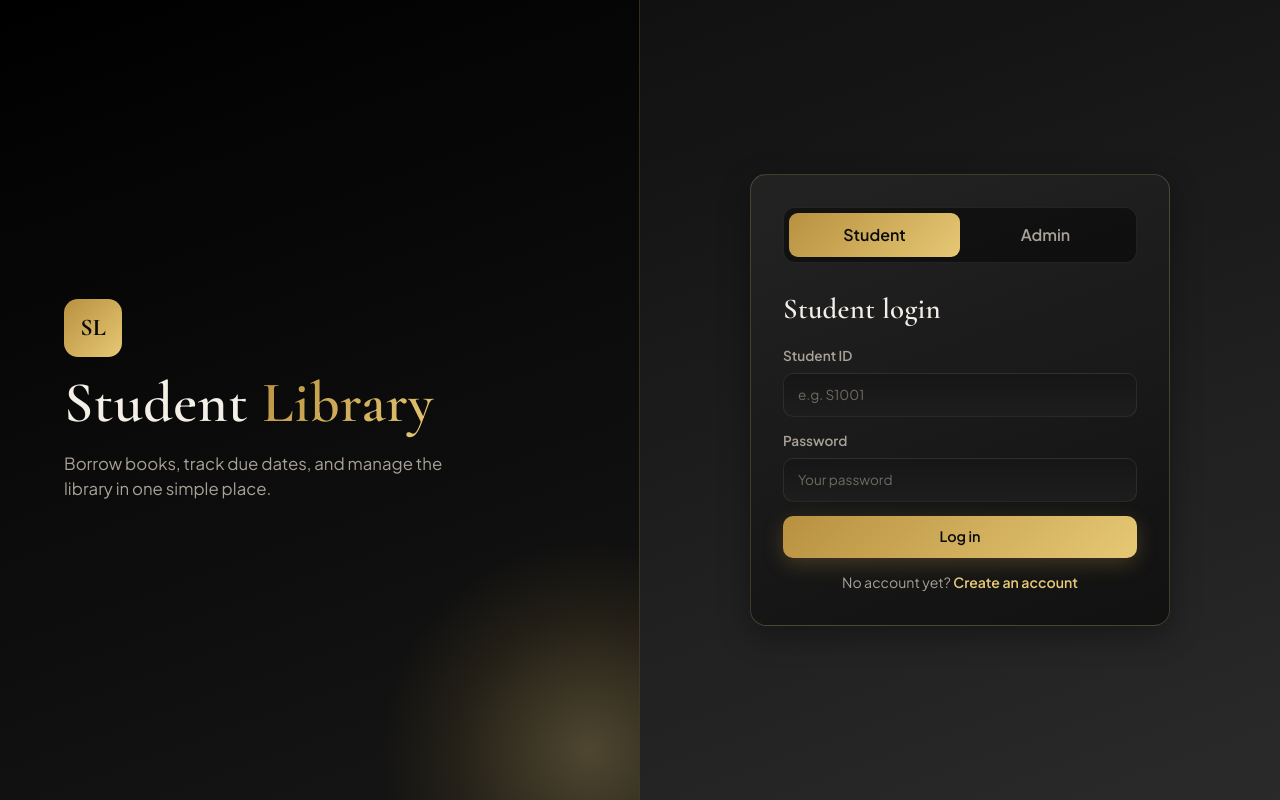
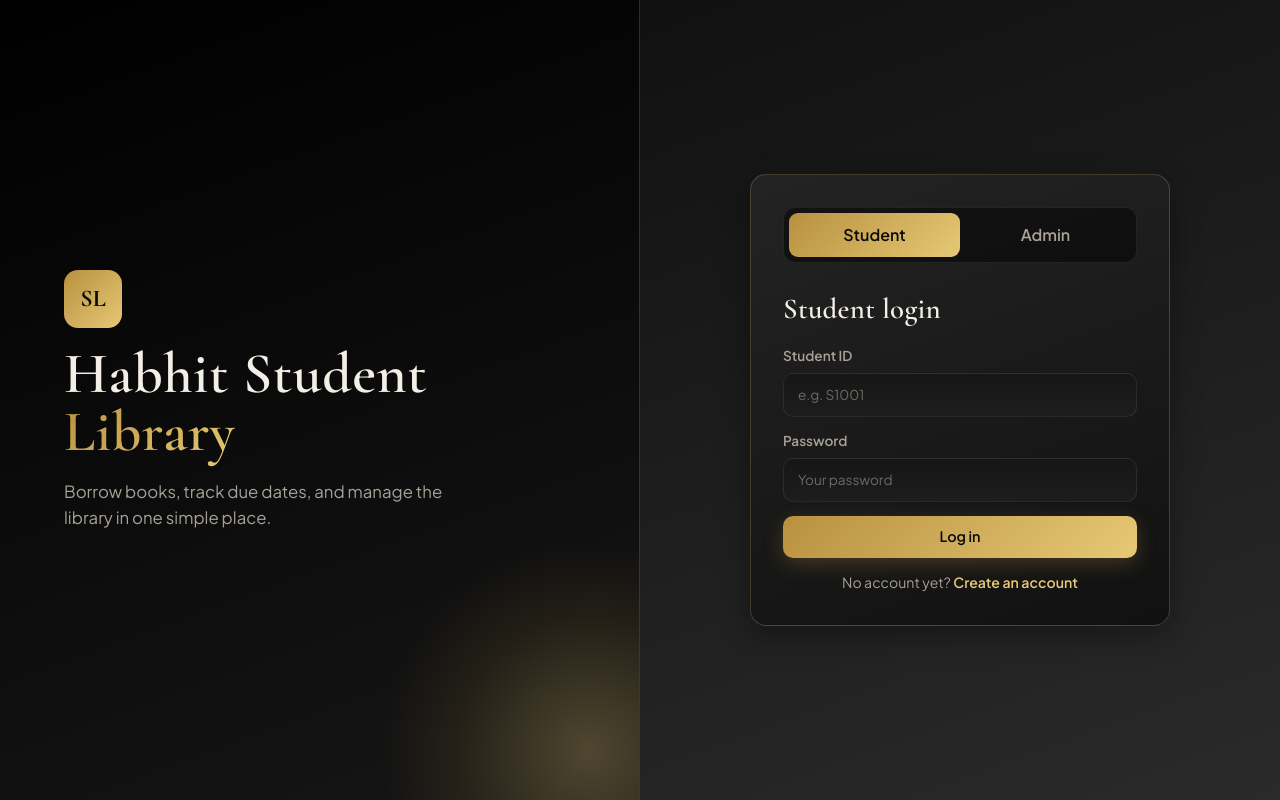
Before and after one commit to Abdullah9440/varsity-project, a plain HTML site: page index.html in a window 1280 px wide. Drawn offline with nearby package versions, Linux system fonts and the light colour scheme.

Commit message:
Update header title to include 'Habhit' in Student Library Management System

```diff
--- a/index.html
+++ b/index.html
@@ -18,7 +18,7 @@
   <section id="loginPage" class="page login-page">
     <div class="login-brand">
       <div class="logo logo-lg">SL</div>
-      <h1>Student <span>Library</span></h1>
+      <h1>Habhit Student <span>Library</span></h1>
       <p>Borrow books, track due dates, and manage the library in one simple place.</p>
     </div>
 
```
